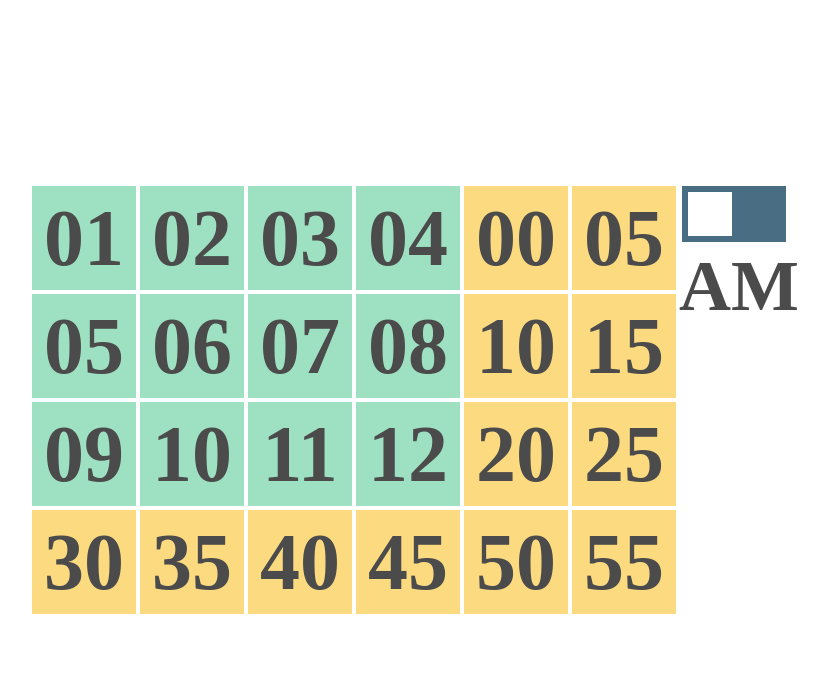
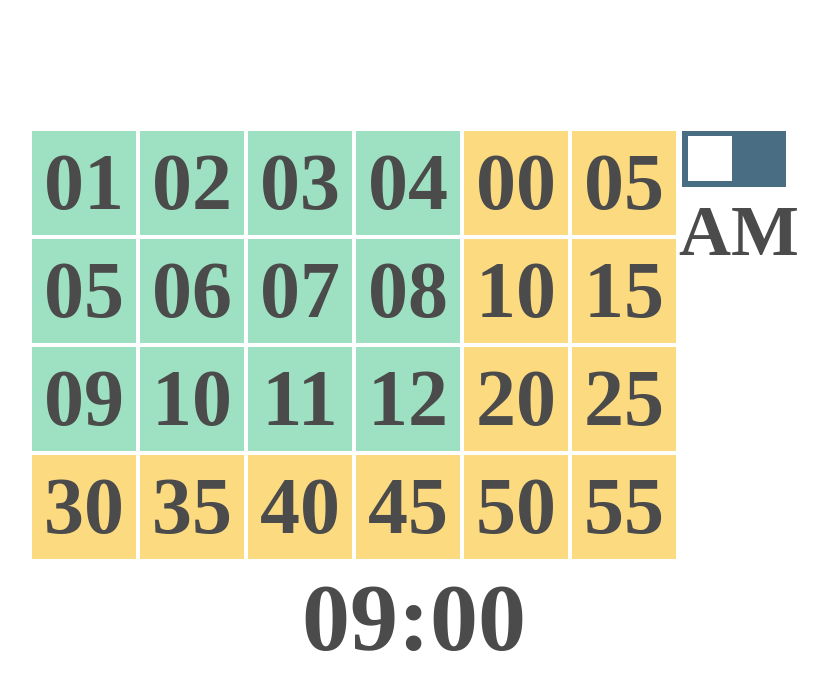
Before and after one commit to fdenoodt/alarm, an Angular app in the folder front/: page / in a window 1280 px wide. Shown: the top 690 px of the page, without its empty margins (226-1054 px from the left). Built offline with nearby package versions, Linux system fonts and the light colour scheme.

Commit message:
register buttons

```diff
--- a/front/src/app/app.component.html
+++ b/front/src/app/app.component.html
@@ -1,105 +1,107 @@
 <div class="super">
-
   <div class="container">
     <div>
       <table>
         <!-- Row 1 -->
         <tr>
           <td>
-            <tile value="1" type="hour"></tile>
+            <tile value="1" type="hour" (onClick)="timeSelected($event)"></tile>
           </td>
           <td>
-            <tile value="2" type="hour"></tile>
+            <tile value="2" type="hour" (onClick)="timeSelected($event)"></tile>
           </td>
           <td>
-            <tile value="3" type="hour"></tile>
+            <tile value="3" type="hour" (onClick)="timeSelected($event)"></tile>
           </td>
           <td>
-            <tile value="4" type="hour"></tile>
+            <tile value="4" type="hour" (onClick)="timeSelected($event)"></tile>
           </td>
 
           <td>
-            <tile value="0" type="minute"></tile>
+            <tile value="0" type="minute" (onClick)="timeSelected($event)"></tile>
           </td>
           <td>
-            <tile value="5" type="minute"></tile>
+            <tile value="5" type="minute" (onClick)="timeSelected($event)"></tile>
           </td>
         </tr>
 
         <!-- Row 2 -->
         <tr>
           <td>
-            <tile value="5" type="hour"></tile>
+            <tile value="5" type="hour" (onClick)="timeSelected($event)"></tile>
           </td>
           <td>
-            <tile value="6" type="hour"></tile>
+            <tile value="6" type="hour" (onClick)="timeSelected($event)"></tile>
           </td>
           <td>
-            <tile value="7" type="hour"></tile>
+            <tile value="7" type="hour" (onClick)="timeSelected($event)"></tile>
           </td>
           <td>
-            <tile value="8" type="hour"></tile>
+            <tile value="8" type="hour" (onClick)="timeSelected($event)"></tile>
           </td>
 
           <td>
-            <tile value="10" type="minute"></tile>
+            <tile value="10" type="minute" (onClick)="timeSelected($event)"></tile>
           </td>
           <td>
-            <tile value="15" type="minute"></tile>
+            <tile value="15" type="minute" (onClick)="timeSelected($event)"></tile>
           </td>
         </tr>
 
         <!-- Row 3 -->
         <tr>
           <td>
-            <tile value="9" type="hour"></tile>
+            <tile value="9" type="hour" (onClick)="timeSelected($event)"></tile>
           </td>
           <td>
-            <tile value="10" type="hour"></tile>
+            <tile value="10" type="hour" (onClick)="timeSelected($event)"></tile>
           </td>
           <td>
-            <tile value="11" type="hour"></tile>
+            <tile value="11" type="hour" (onClick)="timeSelected($event)"></tile>
           </td>
           <td>
-            <tile value="12" type="hour"></tile>
+            <tile value="12" type="hour" (onClick)="timeSelected($event)"></tile>
           </td>
 
           <td>
-            <tile value="20" type="minute"></tile>
+            <tile value="20" type="minute" (onClick)="timeSelected($event)"></tile>
           </td>
           <td>
-            <tile value="25" type="minute"></tile>
+            <tile value="25" type="minute" (onClick)="timeSelected($event)"></tile>
           </td>
         </tr>
 
         <!-- Row 4 (only minutes) -->
         <tr>
           <td>
-            <tile value="30" type="minute"></tile>
+            <tile value="30" type="minute" (onClick)="timeSelected($event)"></tile>
           </td>
           <td>
-            <tile value="35" type="minute"></tile>
+            <tile value="35" type="minute" (onClick)="timeSelected($event)"></tile>
           </td>
           <td>
-            <tile value="40" type="minute"></tile>
+            <tile value="40" type="minute" (onClick)="timeSelected($event)"></tile>
           </td>
           <td>
-            <tile value="45" type="minute"></tile>
+            <tile value="45" type="minute" (onClick)="timeSelected($event)"></tile>
           </td>
 
           <td>
-            <tile value="50" type="minute"></tile>
+            <tile value="50" type="minute" (onClick)="timeSelected($event)"></tile>
           </td>
           <td>
-            <tile value="55" type="minute"></tile>
+            <tile value="55" type="minute" (onClick)="timeSelected($event)"></tile>
           </td>
         </tr>
       </table>
     </div>
 
     <div>
-      <toggle></toggle>
+      <toggle (stateChange)="stateChanged($event)"></toggle>
     </div>
 
   </div>
+  <div class="time">
+    {{ selectedHour | number:'2.0'}}:{{ selectedMinute | number:'2.0'}}
+  </div>
 </div>
--- a/front/src/app/app.component.scss
+++ b/front/src/app/app.component.scss
@@ -5,6 +5,7 @@
   display: flex;
   align-items: center;
   justify-content: center;
+  flex-direction: column;
 }
 
 .container {
@@ -20,3 +21,11 @@ table {
   -ms-user-select: none;
   user-select: none;
 }
+
+.time {
+  font-weight: bold;
+  font-size: 6em;
+  // background-color: var(--blue);
+  // color: var(--bright-text);
+  // width: calc(6.5rem * 6);
+}
--- a/front/src/app/app.component.ts
+++ b/front/src/app/app.component.ts
@@ -6,11 +6,14 @@ import { Component, OnInit } from '@angular/core';
   styleUrls: ['./app.component.scss']
 })
 export class AppComponent {
-  minutes = []
-  hours = []
+  minutes: number[] = []
+  hours: number[] = []
+  pm: boolean
+
+  selectedHour: number = 9
+  selectedMinute: number = 0
 
   constructor() {
-
     // Set up hour options
     for (let i = 0; i < 12; i++) {
       this.minutes.push(i * 5)
@@ -18,4 +21,25 @@ export class AppComponent {
     }
   }
 
+  stateChanged(isActive) {
+    this.pm = isActive
+
+    if (this.pm && this.selectedHour)
+      this.selectedHour += 12
+    else
+      this.selectedHour -= 12
+
+  }
+
+  timeSelected(data: { number, type }) {
+    let number: number = parseInt(data.number)
+    const type = data.type
+
+    if (this.pm && type == 'hour')
+      number += 12
+
+    type == 'hour' ? this.selectedHour = number : this.selectedMinute = number
+  }
+
+
 }
--- a/front/src/app/tile/tile.component.html
+++ b/front/src/app/tile/tile.component.html
@@ -1,3 +1,3 @@
-<div class="tile" [ngClass]="(type=='hour')?'hour':'minute'">
+<div class="tile" [ngClass]="(type=='hour')?'hour':'minute'" (click)="select()">
   {{ value | number:'2.0' }}
 </div>
--- a/front/src/app/tile/tile.component.ts
+++ b/front/src/app/tile/tile.component.ts
@@ -1,4 +1,4 @@
-import { Component, OnInit, Input } from '@angular/core';
+import { Component, OnInit, Input, Output, EventEmitter } from '@angular/core';
 
 @Component({
   selector: 'tile',
@@ -9,9 +9,15 @@ export class TileComponent implements OnInit {
 
   @Input() value: number
   @Input() type: string
+  @Output() onClick: EventEmitter<{ number, type }> = new EventEmitter();
+
   constructor() { }
 
   ngOnInit(): void {
   }
 
+  select() {
+    this.onClick.emit({ number: this.value, type: this.type });
+  }
+
 }
--- a/front/src/app/toggle/toggle.component.html
+++ b/front/src/app/toggle/toggle.component.html
@@ -1,5 +1,5 @@
 <label class="switch">
-  <input type="checkbox" [(ngModel)]="active">
+  <input type="checkbox" [(ngModel)]="active" (change)="toggleVisibility()">
   <span class="slider"></span>
 </label>
 <br>
--- a/front/src/app/toggle/toggle.component.ts
+++ b/front/src/app/toggle/toggle.component.ts
@@ -1,4 +1,4 @@
-import { Component, OnInit } from '@angular/core';
+import { Component, OnInit, Output, EventEmitter } from '@angular/core';
 
 @Component({
   selector: 'toggle',
@@ -7,12 +7,16 @@ import { Component, OnInit } from '@angular/core';
 })
 export class ToggleComponent implements OnInit {
 
+  @Output() stateChange: EventEmitter<boolean> = new EventEmitter();
   constructor() { }
-
   active: boolean = false
 
   ngOnInit(): void {
 
   }
 
+  toggleVisibility() {
+    this.stateChange.emit(this.active);
+  }
+
 }
--- a/front/src/styles.scss
+++ b/front/src/styles.scss
@@ -17,6 +17,7 @@
 }
 
 body {
+  color: var(--dark-text);
   font-family: "Tw Cen MT";
   margin: 0;
   padding: 0;
```
